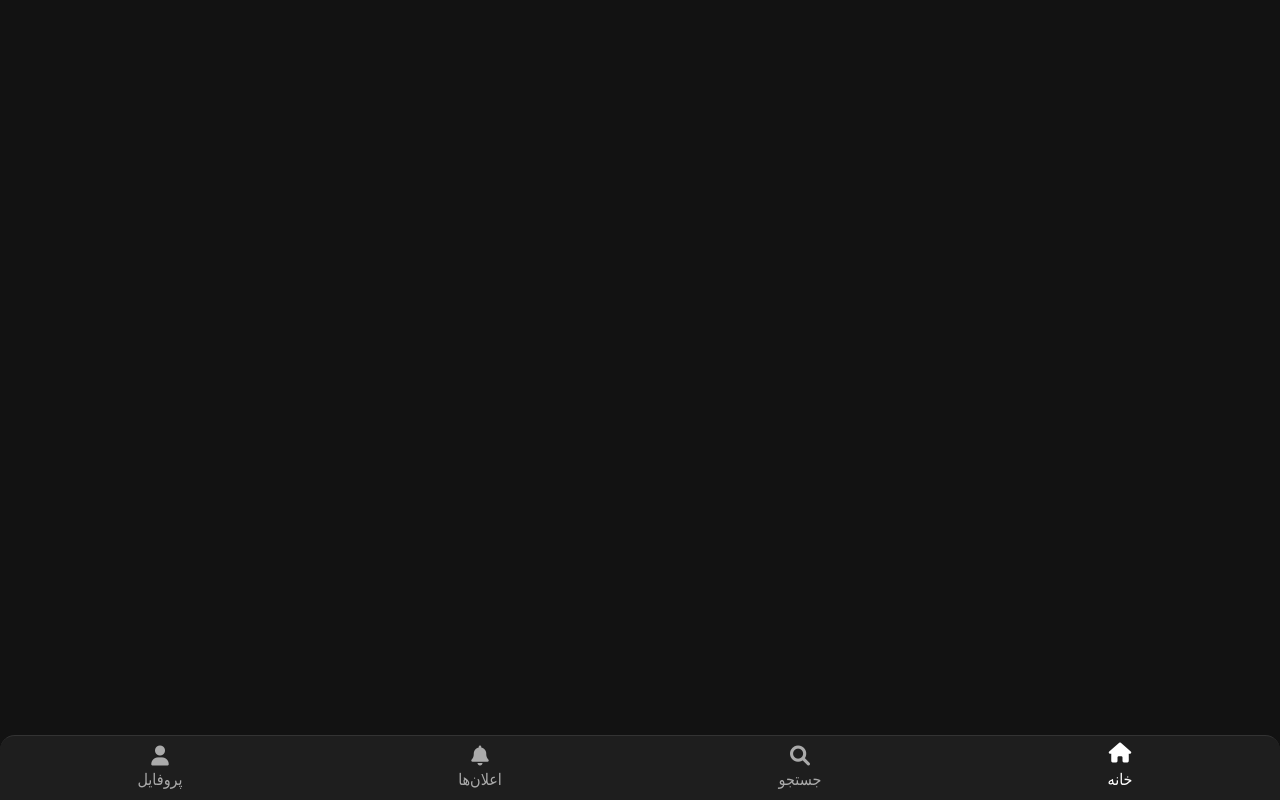
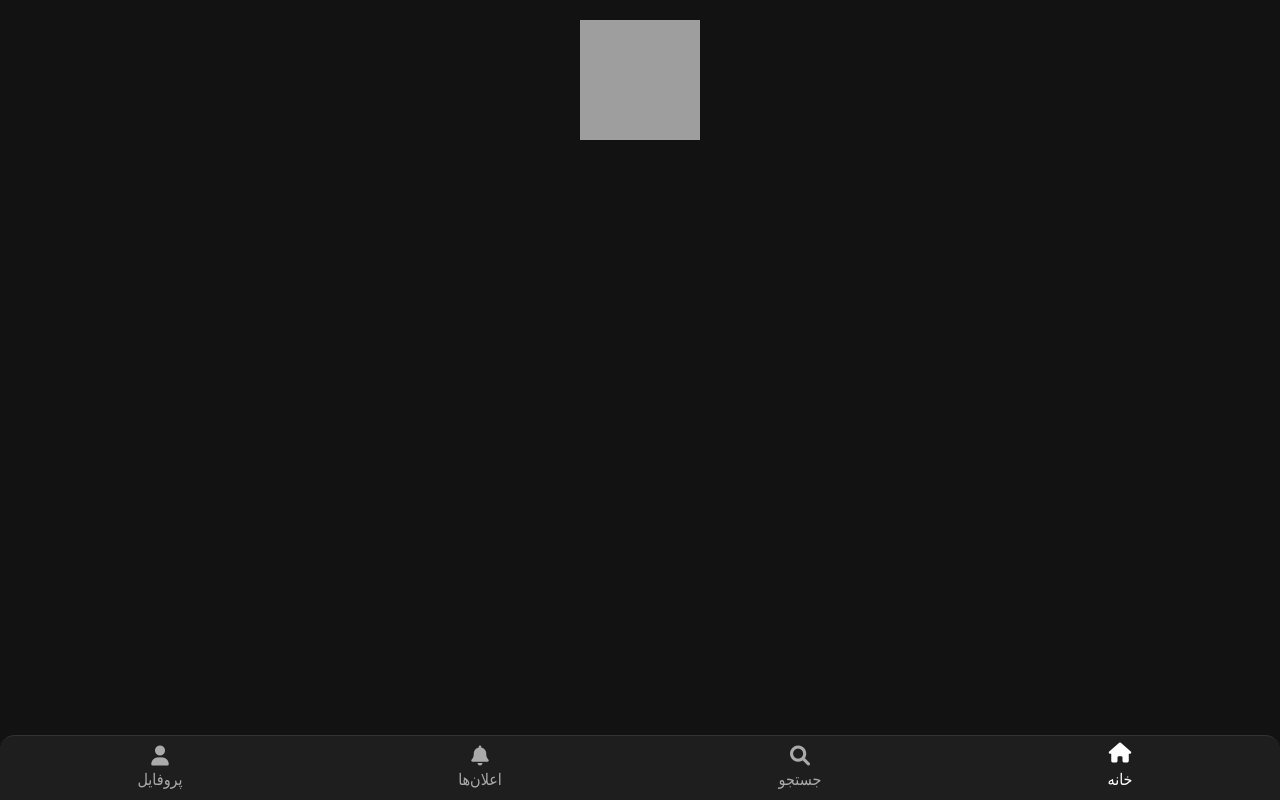
Before and after one commit to dachnima/spark, a plain HTML site: page index.html in a window 1280 px wide. Drawn offline with Linux system fonts and the light colour scheme; grey boxes are pictures that could not be loaded.

Commit message:
Update index.html

```diff
--- a/index.html
+++ b/index.html
@@ -16,7 +16,19 @@
             color: #e0e0e0;
             font-family: 'Segoe UI', Tahoma, Geneva, Verdana, sans-serif;
             min-height: 100vh;
-            padding-bottom: 60px;
+            padding-bottom: 65px;
+        }
+
+        /* لوگو در بالای صفحه */
+        .logo-container {
+            display: flex;
+            justify-content: center;
+            padding: 20px 0;
+        }
+
+        .logo {
+            width: 120px;
+            height: 120px;
         }
 
         /* نوار پایین صفحه */
@@ -84,6 +96,7 @@
         .content {
             padding: 20px;
             max-width: 100%;
+            text-align: center;
         }
 
         /* انیمیشن fade */
@@ -100,6 +113,11 @@
 
         /* بهینه‌سازی برای موبایل */
         @media (max-width: 600px) {
+            .logo {
+                width: 100px;
+                height: 100px;
+            }
+
             .bottom-bar {
                 height: 65px;
                 border-top-left-radius: 20px;
@@ -118,6 +136,11 @@
     <link rel="stylesheet" href="https://cdnjs.cloudflare.com/ajax/libs/font-awesome/6.0.0-beta3/css/all.min.css">
 </head>
 <body>
+    <!-- لوگو در بالای صفحه -->
+    <div class="logo-container">
+        <img src="https://encrypted-tbn0.gstatic.com/images?q=tbn:ANd9GcRC1nKfkC7nX7r_uZD1Jzx0_ks6hd0ShK5ZFw&s" alt="لوگو" class="logo">
+    </div>
+
     <div class="content">
         <!-- محتوای اصلی صفحه -->
     </div>
@@ -155,5 +178,3 @@
     </script>
 </body>
 </html>
-</body>
-</html>
```
